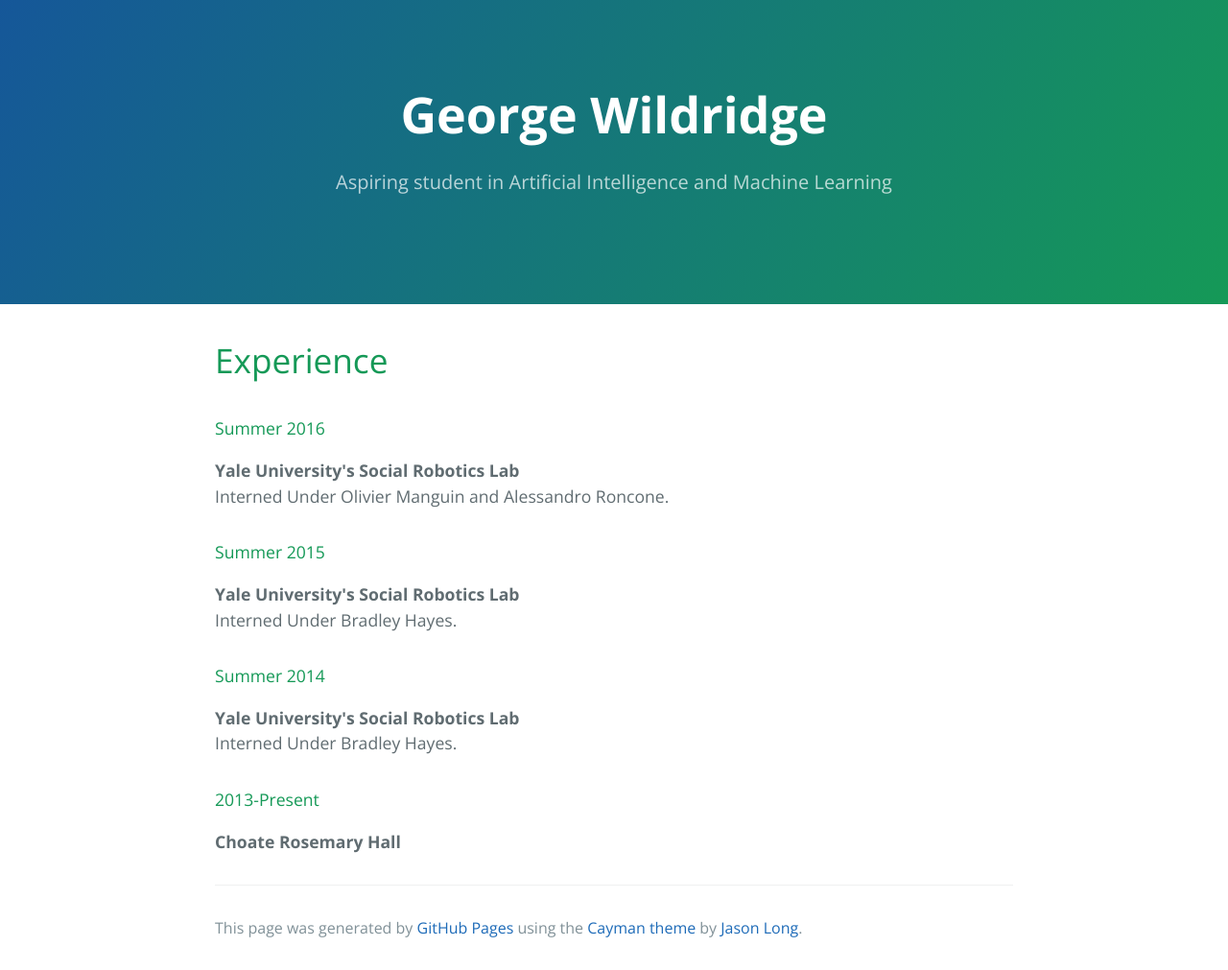
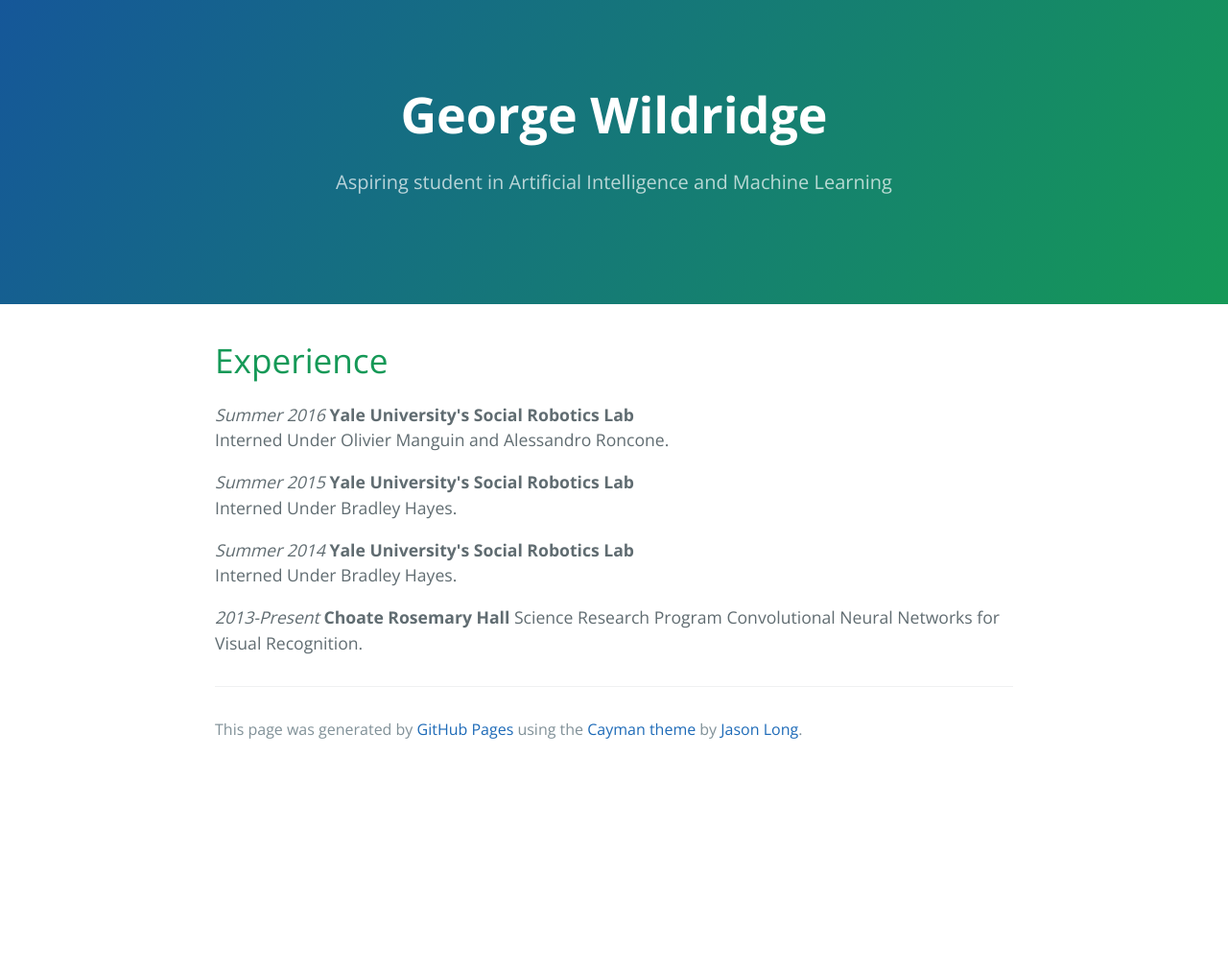
Before and after one commit to georgewildridge/georgewildridgeoriginalwebsite, a Jekyll site: the page index.html, which Jekyll copies as it is, in a window 1280 px wide. Shown: the whole page at 96% size. Built offline with Jekyll 4.4.1, drawn with Linux system fonts in a browser that asks for light colours; after the commit the page ends 900 px from its top, so only the background shows below that.

Commit message:
Replace master branch with page content via GitHub

```diff
--- a/index.html
+++ b/index.html
@@ -19,28 +19,22 @@
       <h1>
 <a id="experience" class="anchor" href="#experience" aria-hidden="true"><span aria-hidden="true" class="octicon octicon-link"></span></a>Experience</h1>
 
-<h4>
-<a id="summer-2016" class="anchor" href="#summer-2016" aria-hidden="true"><span aria-hidden="true" class="octicon octicon-link"></span></a>Summer 2016</h4>
-
-<p><strong>Yale University's Social Robotics Lab</strong><br>
+<p><em>Summer 2016</em>
+<strong>Yale University's Social Robotics Lab</strong><br>
 Interned Under Olivier Manguin and Alessandro Roncone. </p>
 
-<h4>
-<a id="summer-2015" class="anchor" href="#summer-2015" aria-hidden="true"><span aria-hidden="true" class="octicon octicon-link"></span></a>Summer 2015</h4>
-
-<p><strong>Yale University's Social Robotics Lab</strong><br>
+<p><em>Summer 2015</em>
+<strong>Yale University's Social Robotics Lab</strong><br>
 Interned Under Bradley Hayes. </p>
 
-<h4>
-<a id="summer-2014" class="anchor" href="#summer-2014" aria-hidden="true"><span aria-hidden="true" class="octicon octicon-link"></span></a>Summer 2014</h4>
-
-<p><strong>Yale University's Social Robotics Lab</strong><br>
+<p><em>Summer 2014</em>
+<strong>Yale University's Social Robotics Lab</strong><br>
 Interned Under Bradley Hayes. </p>
 
-<h4>
-<a id="2013-present" class="anchor" href="#2013-present" aria-hidden="true"><span aria-hidden="true" class="octicon octicon-link"></span></a>2013-Present</h4>
-
-<p><strong>Choate Rosemary Hall</strong></p>
+<p><em>2013-Present</em>
+<strong>Choate Rosemary Hall</strong>
+Science Research Program
+Convolutional Neural Networks for Visual Recognition.</p>
 
       <footer class="site-footer">
 
--- a/params.json
+++ b/params.json
@@ -1,6 +1,6 @@
 {
   "name": "George Wildridge",
   "tagline": "Aspiring student in Artificial Intelligence and Machine Learning",
-  "body": "#Experience\r\n\r\n####Summer 2016  \r\n**Yale University's Social Robotics Lab**     \r\nInterned Under Olivier Manguin and Alessandro Roncone. \r\n\r\n\r\n####Summer 2015  \r\n**Yale University's Social Robotics Lab**    \r\nInterned Under Bradley Hayes. \r\n\r\n\r\n####Summer 2014  \r\n**Yale University's Social Robotics Lab**    \r\nInterned Under Bradley Hayes. \r\n\r\n\r\n####2013-Present  \r\n**Choate Rosemary Hall**\r\n\r\n\r\n   ",
+  "body": "#Experience\r\n\r\n*Summer 2016*\r\n**Yale University's Social Robotics Lab**     \r\nInterned Under Olivier Manguin and Alessandro Roncone. \r\n\r\n\r\n*Summer 2015*\r\n**Yale University's Social Robotics Lab**    \r\nInterned Under Bradley Hayes. \r\n\r\n\r\n*Summer 2014*\r\n**Yale University's Social Robotics Lab**    \r\nInterned Under Bradley Hayes. \r\n\r\n\r\n*2013-Present*\r\n**Choate Rosemary Hall**\r\nScience Research Program\r\nConvolutional Neural Networks for Visual Recognition.\r\n\r\n   ",
   "note": "Don't delete this file! It's used internally to help with page regeneration."
 }
```
